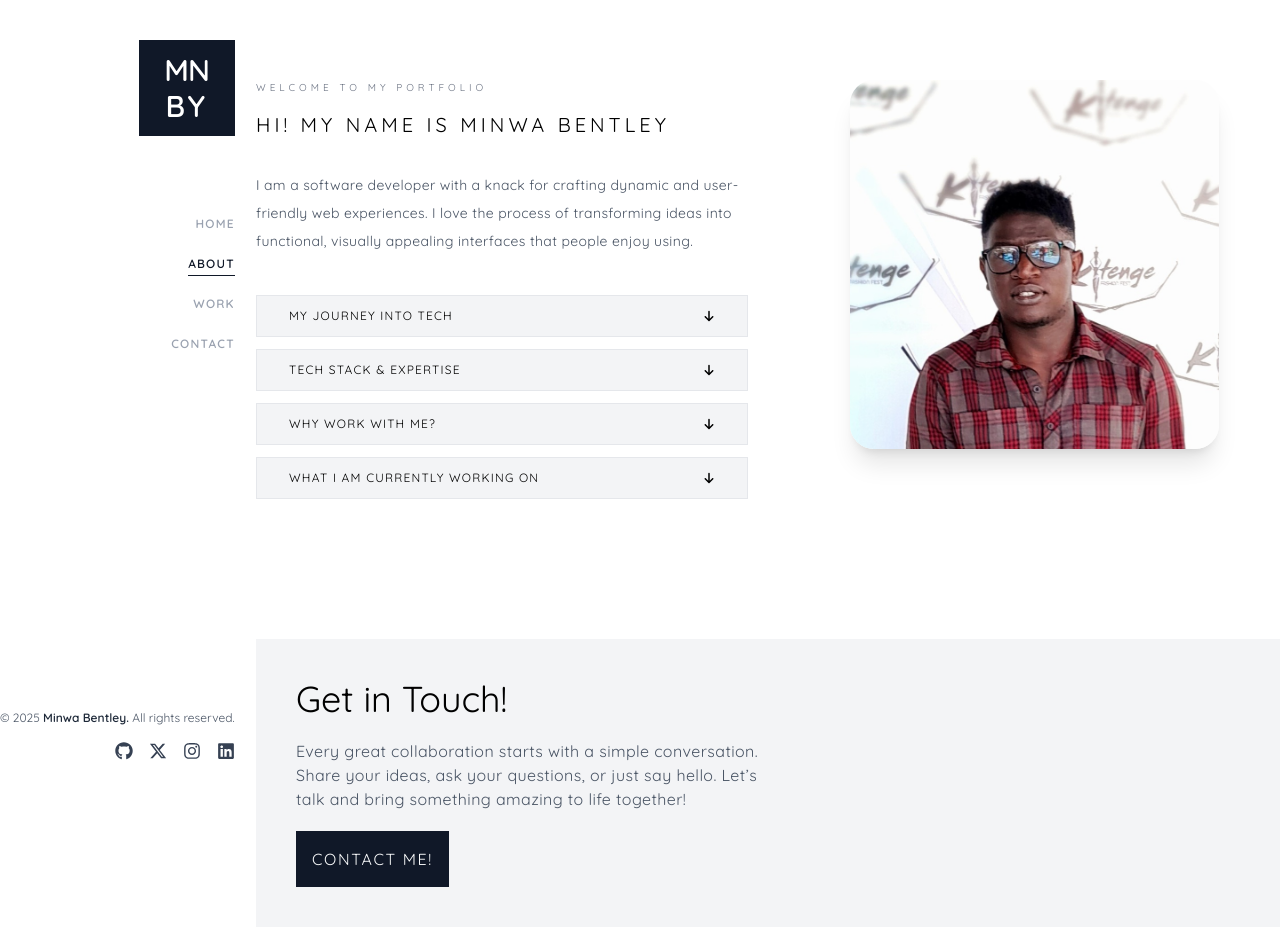
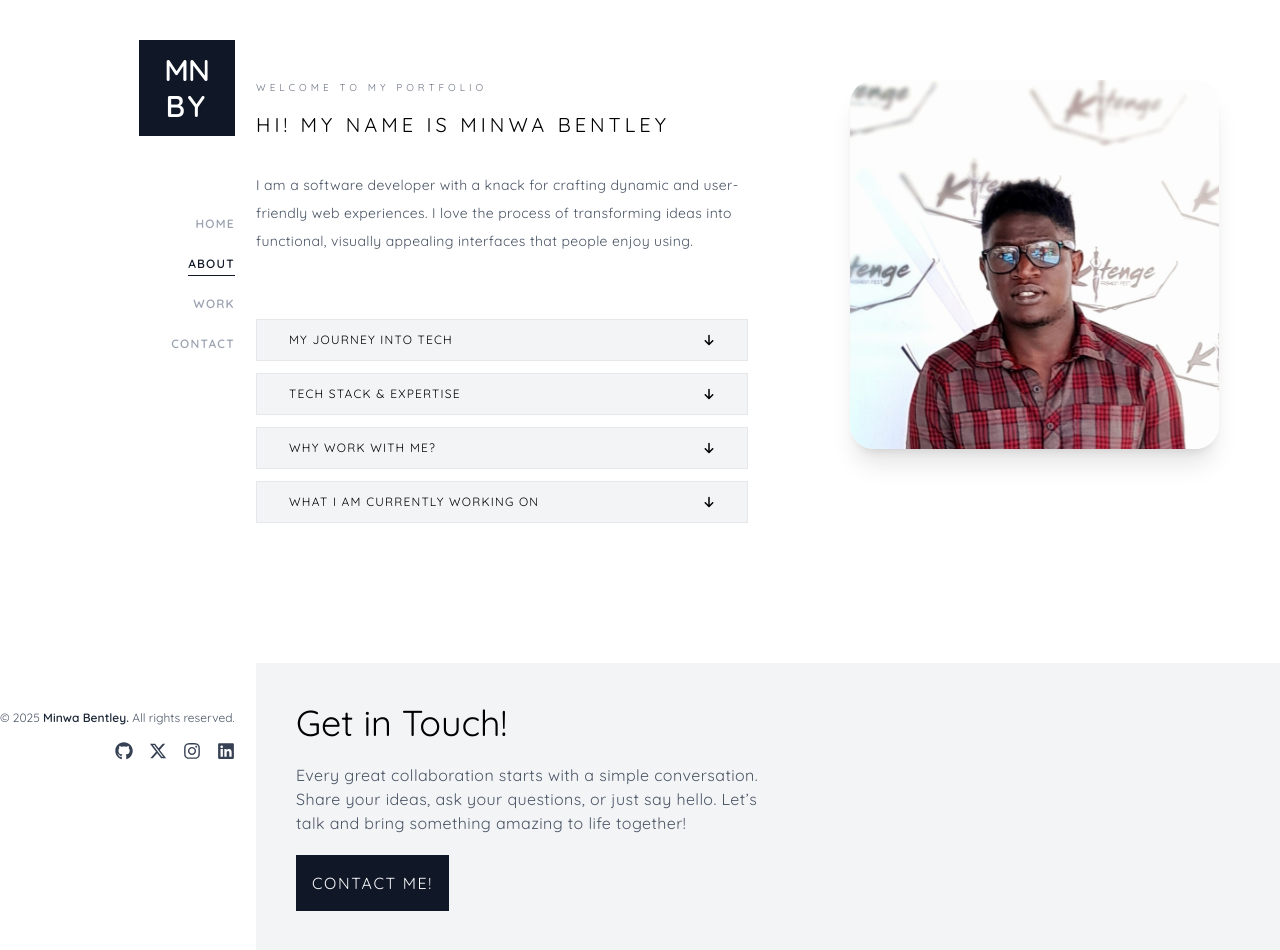
Before and after one commit to bentleyminwa/dev_portfolio, a React (Vite) app: page /about in a window 1280 px wide. Before the commit the page ends 927 px from the top, so only its background shows below. Built offline with nearby package versions, Linux system fonts and the light colour scheme.

Commit message:
feat: adjust Accordion margin for improved spacing

```diff
--- a/src/components/Accordion/Accordion.tsx
+++ b/src/components/Accordion/Accordion.tsx
@@ -61,7 +61,7 @@ const Accordion = () => {
     );
   });
 
-  return <div className="mt-10">{renderFaqs}</div>;
+  return <div className="mt-16">{renderFaqs}</div>;
 };
 
 export default Accordion;
```
